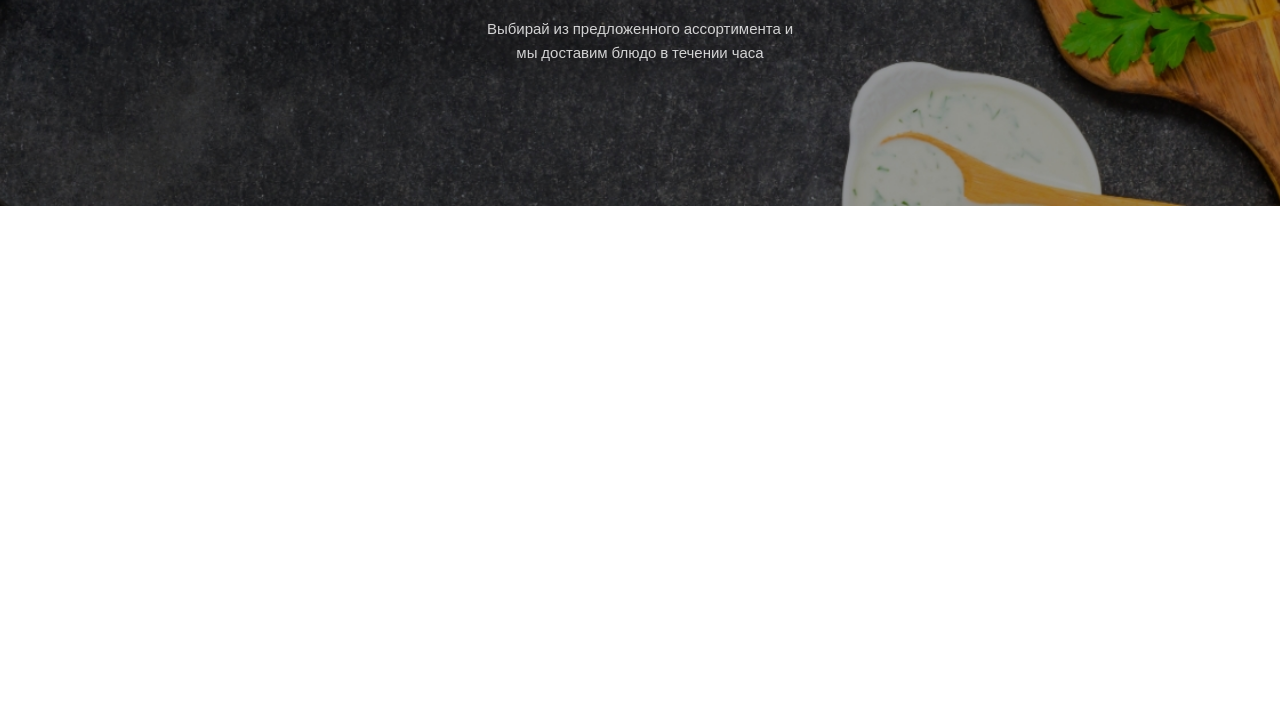
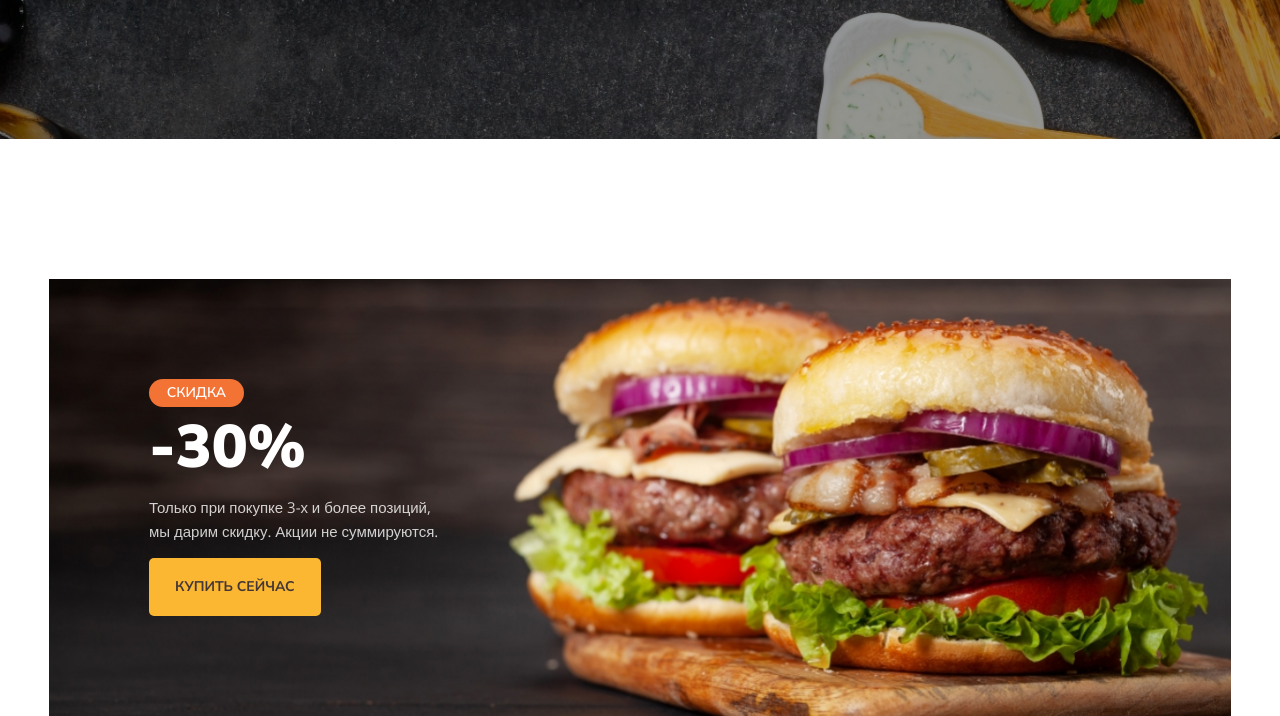
Before and after one commit to webdev2197/FrontendBlok-Module01-Burger, a plain HTML site: page index.html in a window 1280 px wide. Shown: the part 448-1164 px from the top of the page. Before the commit the page ends 800 px from the top, so only its background shows below. Drawn offline with nearby package versions, Linux system fonts and the light colour scheme.

Commit message:
add banner

```diff
--- a/css/main.css
+++ b/css/main.css
@@ -5,7 +5,7 @@
   --accent-light: #FBB731;
   --accent-dark: #F37335;
   --dark: #443737;
-  --light: #fff;
+  --light: rgba(255, 255, 255);
   --light-rgb: 255, 255, 255;
 }
 
@@ -27,6 +27,10 @@ a {
 /*header*/
 
 .header {
+  border-bottom: 1px solid #DEDEDE;
+}
+
+.header-wrapper {
   display: flex;
   align-items: center;
   gap: 196px;
@@ -46,7 +50,7 @@ a {
   flex-grow: 1;
   /*вытягивает на всю ширину flex-элементы*/
   display: flex;
-  gap: 46px;
+  gap: 47px;
 }
 
 .nav-link {
@@ -147,6 +151,8 @@ a {
   font-size: 79px;
   font-weight: 700;
   text-transform: capitalize;
+  margin-top: 19px;
+  margin-bottom: 19px;
 }
 
 .hero-description {
@@ -157,3 +163,68 @@ a {
   max-width: 320px;
   margin: 0 auto;
 }
+
+/*banner*/
+
+.banner {
+  margin-top: 140px;
+}
+
+.banner-wrapper{
+  background-image: url(../images/banner.jpeg);
+  background-size: cover;
+  background-repeat: no-repeat;
+  background-position: center center;
+  padding: 100px;
+}
+
+.banner-title {
+  color: var(--light);
+  font-family: var(--nunito-sans);
+  font-size: 60px;
+  font-weight: 900;
+  line-height: 74px;
+  margin-top: 0px;
+  margin-bottom: -4px;
+}
+
+.banner-title span {
+  display: block;
+  background-color: var(--accent-dark);
+  padding: 5px 0;
+  margin-bottom: 3px;
+  font-size: 14px;
+  font-weight: 600;
+  line-height: 18px;
+  border-radius: 14px;
+  width: 95px;
+  text-transform: uppercase;
+  text-align: center;
+}
+
+.banner-description {
+  max-width: 353px;
+  font-size: 15px;
+  font-weight: 400;
+  line-height: 24px;
+  margin-bottom: 15px;
+  color: rgba(var(--light-rgb), .8);
+}
+
+.banner-btn {
+  padding: 20px 26px;
+  border-radius: 5px;
+  font-family: var(--nunito-sans);
+  font-size: 14px;
+  font-weight: 700;
+  line-height: 18px;
+  background-color: var(--accent-light);
+  color: var(--dark);
+  border: none;
+  text-transform: uppercase;
+  cursor: pointer;
+}
+
+.banner-btn:hover{
+  background-color: var(--accent-dark);
+}
--- a/index.html
+++ b/index.html
@@ -15,9 +15,9 @@
 </head>
 
 <body>
-  <header>
+  <header class="header">
     <div class="container">
-      <div class="header">
+      <div class="header-wrapper">
         <div class="logo"></div>
         <nav class="nav">
           <a href="#" class="nav-link">Главная</a>
@@ -43,6 +43,20 @@
       <p class="hero-description">Выбирай из предложенного ассортимента и мы доставим блюдо в течении часа</p>
     </div>
   </section>
+  <section class="banner">
+    <div class="container">
+      <div class="banner-wrapper">
+        <h2 class="banner-title"><span>Скидка</span>-30%</h2>
+        <p class="banner-description">
+          Только при&nbsp;покупке 3-х и более позиций,
+          мы&nbsp;дарим скидку. Акции не&nbsp;суммируются.
+        </p>
+        <button class="banner-btn">
+          Купить сейчас
+        </button>
+      </div>
+    </div>
+  </section>
 </body>
 
 </html>
```
Also changed, not shown: images/banner.jpeg (added).
